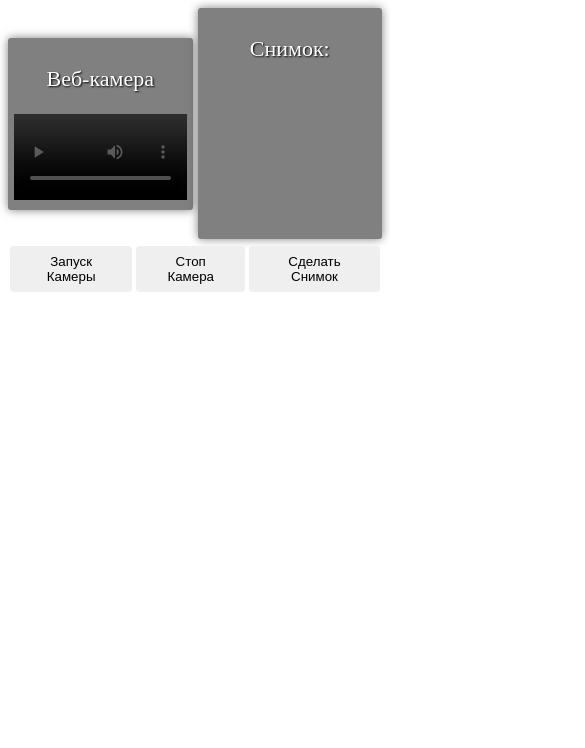
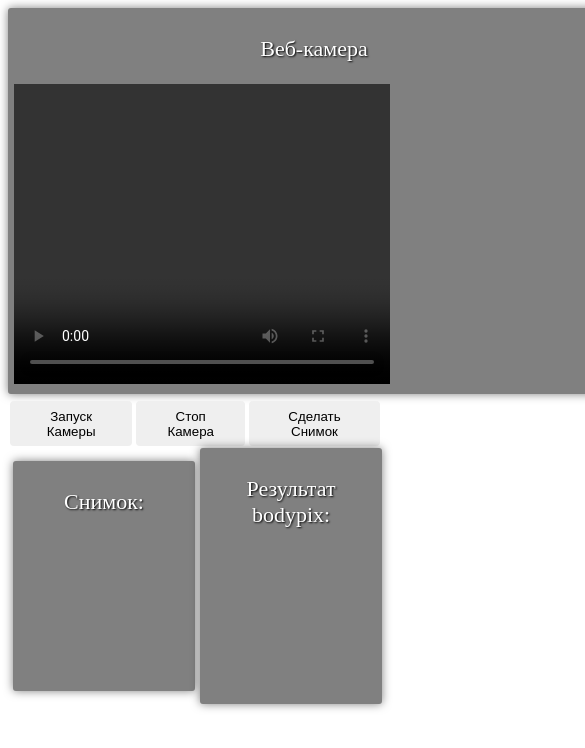
Before and after one commit to AnnchenK/project525, a plain HTML site: page image_capture_test/index.html in a window 390 px wide. Shown: the top 748 px of the page, 585 px wide, since content can reach past the window. Drawn offline with nearby package versions, Linux system fonts and the light colour scheme.

Commit message:
bodypix api without layouts

```diff
--- a/image_capture_test/index.html
+++ b/image_capture_test/index.html
@@ -8,16 +8,10 @@
 </head>
 <body onload="init();">
 
-  <div class="result">
     <div class="vid">
-       <p style="text-align:center;font-size:22px;color:#ffffff;text-shadow: 1px 1px 2px black;"> Веб-камера</p>
-             <video onclick="snapshot(this);" width=600 height=450 id="video" controls autoplay></video>
+       <p class="p"> Веб-камера</p>
+             <video onclick="snapshot(this);" id="video" controls autoplay></video>
     </div>
-    <div class="scrn">
-      <p style="text-align:center;font-size:22px;color:#ffffff;text-shadow: 1px 1px 2px black;">Снимок: <p>
-           <canvas  id="myCanvas" width="600" height="450"></canvas>
-    </div>
- </div>
 
  <div class="bttn">
      <button class="b1" onclick="startWebcam();">Запуск Камеры</button>
@@ -25,7 +19,22 @@
      <button class="b3" onclick="snapshot();">Сделать Снимок</button>
  </div>
 
-  <script src="https://ajax.googleapis.com/ajax/libs/jquery/1.9.1/jquery.min.js"></script>
+<div class="result">
+ <div class="scrn" style="width: 600px;">
+  <p class="p">Снимок: <p>
+  <canvas  id="myCanvas" height="450px" width="600px"></canvas></p></p>
+  </div>
+ <div class="scrn" style="width: 600px;">
+  <p class="p">Результат bodypix: <p>
+  <canvas  id="myCanvas1" height="450px" width="600px"></canvas></p></p>
+</div>
+</div>
+
+ <script src="https://cdn.jsdelivr.net/npm/@tensorflow/tfjs@1.2"></script>
+ <script src="https://cdn.jsdelivr.net/npm/@tensorflow-models/body-pix@2.0"></script>
   <script src="script1.js"></script>
+  <script>
+
+  </script>
 </body>
 </html>
--- a/image_capture_test/script1.js
+++ b/image_capture_test/script1.js
@@ -19,13 +19,36 @@ let webcamStream;
           webcamStream.getTracks()[0].stop();
     }
 
-  var canvas, ctx;
+  var canvas, canvas1, ctx;
 
 function init() {
   canvas = document.getElementById("myCanvas");
+  canvas1 = document.getElementById("myCanvas1");
   ctx = canvas.getContext('2d');
 }
 
+async function loadAndPredict(img) {
+  const net = await bodyPix.load({
+    architecture: 'MobileNetV1',
+    outputStride: 16,
+    multiplier: 0.75,
+    quantBytes: 2
+});
+    const segmentation = await net.segmentPerson(img);
+    console.log(segmentation);
+
+    const coloredPartImage = bodyPix.toMask(segmentation);
+    const opacity = 0.7;
+    const flipHorizontal = false;
+    const maskBlurAmount = 0;
+
+    bodyPix.drawMask(
+      canvas1, img, coloredPartImage, opacity, maskBlurAmount,
+      flipHorizontal);
+  }
+
 function snapshot() {
   ctx.drawImage(video, 0,0, canvas.width, canvas.height);
+  const img = document.getElementById('myCanvas');
+  loadAndPredict(img);
 }
--- a/image_capture_test/style.css
+++ b/image_capture_test/style.css
@@ -1,27 +1,19 @@
-/*video{
-    transform: scaleX(-1);
- -o-transform: scaleX(-1);
--ms-transform: scaleX(-1);
--moz-transform: scaleX(-1);
--webkit-transform: scaleX(-1);
-}*/
-
 .scrn, .vid {
-    border-radius:3px !important;
+    border-radius:3px;
     box-shadow: 0 0 10px rgba(0,0,0,0.5);
-    width: 100%;
-    height:auto;
+    width:600px!important;
+    height: auto;
     margin-left:auto;
     margin-right:auto;
     padding:6px;
     background: gray;
   }
 
-  .scrn {
-  margin-left:5px !important;
-  }
+.scrn {
+    margin-left:5px;
+}
 
-  #myCanvas, #video {
+  #myCanvas, #myCanvas1, #video {
     width: 100%;
     height:auto;
     margin-left:auto;
@@ -33,10 +25,18 @@
     align-items: center;
     justify-content: center;
     margin: 0;
+    height: auto;
   }
   .bttn {
     padding-top: 5px;
   }
+
+.p{
+    text-align:center;
+    font-size:22px;
+    color:#ffffff;
+    text-shadow: 1px 1px 2px black;
+}
 
   .b1, .b2, .b3{
     display: inline-block;
@@ -59,3 +59,17 @@
     border-color: currentColor;
     background-color: white;
   }
+
+  @media (max-width: 1199px){
+      .scrn{
+          position: relative;
+          float: left;
+          width: 600px;
+      }
+  }
+
+  @media (max-width: 599px){
+      .scrn{
+          width: 100%;
+      }
+  }
```
